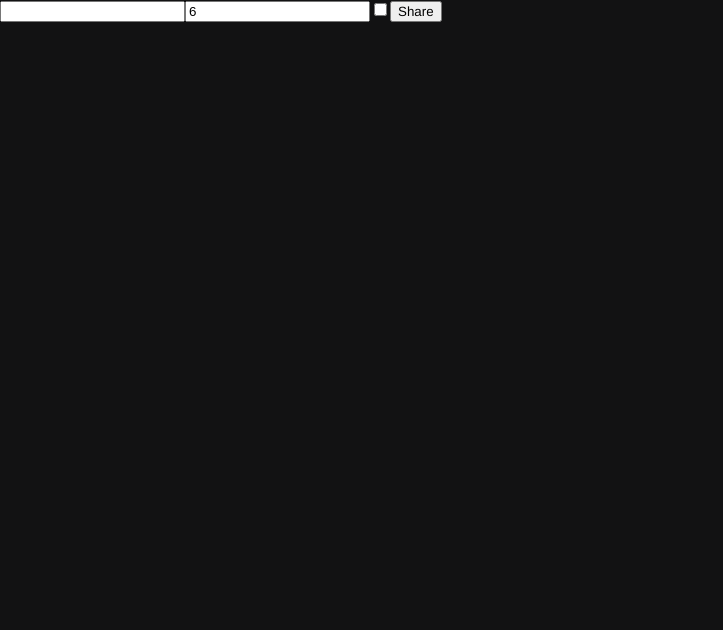
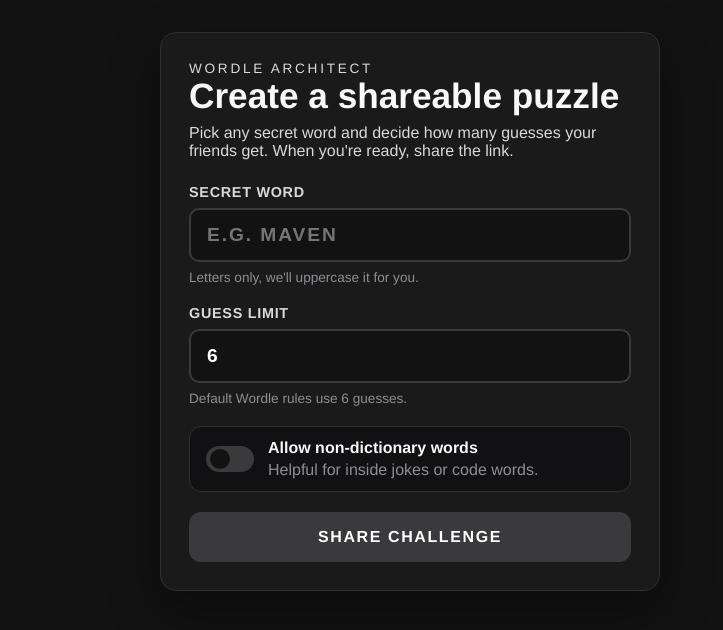
Before and after one commit to parksmojo/wordle-architect, an Angular app: page /design in a window 1280 px wide. Shown: the top 630 px of the page, without its empty margins (0-723 px from the left). Built offline with nearby package versions, Linux system fonts and the light colour scheme.

Commit message:
Enhance design page layout and form functionality; add input validation and sharing options

```diff
--- a/src/app/pages/design-page/design-page.css
+++ b/src/app/pages/design-page/design-page.css
@@ -0,0 +1,228 @@
+:host {
+  display: flex;
+  justify-content: center;
+  padding: 32px 16px 64px;
+  width: 100%;
+}
+
+.design {
+  display: grid;
+  gap: 32px;
+  grid-template-columns: repeat(auto-fit, minmax(320px, 1fr));
+  width: min(960px, 100%);
+}
+
+.design__panel,
+.preview {
+  background-color: #1a1a1b;
+  border: 1px solid #2f3032;
+  border-radius: 16px;
+  box-shadow: 0 20px 50px rgb(0 0 0 / 0.35);
+  padding: 28px;
+  max-width: 500px;
+}
+
+.design__header {
+  margin-bottom: 24px;
+}
+
+.design__eyebrow,
+.preview__eyebrow {
+  color: #b59f3b;
+  font-size: 0.85rem;
+  letter-spacing: 0.2em;
+  margin: 0 0 8px;
+  text-transform: uppercase;
+}
+
+.design__header h1 {
+  font-size: clamp(1.5rem, 3vw, 2.2rem);
+  margin: 0 0 8px;
+}
+
+.design__header p {
+  color: #d7dadc;
+  margin: 0;
+}
+
+.design-form {
+  display: flex;
+  flex-direction: column;
+  gap: 20px;
+}
+
+.field {
+  display: flex;
+  flex-direction: column;
+  gap: 8px;
+}
+
+.field__label {
+  color: #d7dadc;
+  font-size: 0.9rem;
+  font-weight: 600;
+  letter-spacing: 0.05em;
+  text-transform: uppercase;
+}
+
+.field__input {
+  background-color: #121213;
+  border: 2px solid #3a3a3c;
+  border-radius: 10px;
+  color: #fff;
+  font-size: 1.2rem;
+  font-weight: 600;
+  letter-spacing: 0.1em;
+  padding: 14px 16px;
+  text-transform: uppercase;
+}
+
+.field__input:focus {
+  border-color: #b59f3b;
+  outline: none;
+}
+
+.field__hint {
+  color: #8d8f94;
+  font-size: 0.85rem;
+}
+
+.toggle {
+  align-items: center;
+  background-color: #111113;
+  border: 1px solid #2f3032;
+  border-radius: 12px;
+  display: flex;
+  gap: 14px;
+  padding: 12px 16px;
+  position: relative;
+}
+
+.toggle input {
+  height: 0;
+  left: -9999px;
+  opacity: 0;
+  position: absolute;
+  width: 0;
+}
+
+.toggle__indicator {
+  background-color: #3a3a3c;
+  border-radius: 999px;
+  height: 26px;
+  position: relative;
+  width: 48px;
+}
+
+.toggle__indicator::after {
+  background-color: #121213;
+  border-radius: 50%;
+  content: '';
+  height: 20px;
+  left: 4px;
+  position: absolute;
+  top: 3px;
+  transition:
+    transform 0.15s ease,
+    background-color 0.15s ease;
+  width: 20px;
+}
+
+.toggle input:checked + .toggle__indicator {
+  background-color: #538d4e;
+}
+
+.toggle input:checked + .toggle__indicator::after {
+  background-color: #f8f8f8;
+  transform: translateX(18px);
+}
+
+.toggle__label {
+  font-weight: 600;
+}
+
+.toggle__hint {
+  color: #8d8f94;
+  margin: 4px 0 0;
+}
+
+.share-button {
+  background-color: #538d4e;
+  border: none;
+  border-radius: 12px;
+  color: #fff;
+  cursor: pointer;
+  font-size: 1rem;
+  font-weight: 700;
+  letter-spacing: 0.1em;
+  padding: 16px;
+  text-transform: uppercase;
+  transition:
+    transform 0.1s ease,
+    filter 0.1s ease;
+}
+
+.share-button:disabled {
+  background-color: #3a3a3c;
+  cursor: not-allowed;
+  filter: none;
+}
+
+.share-button:not(:disabled):active {
+  transform: scale(0.98);
+}
+
+.preview__header {
+  margin-bottom: 20px;
+}
+
+.preview strong {
+  font-size: 1.1rem;
+}
+
+.preview__tiles {
+  display: block;
+  border-radius: 12px;
+  border: 1px dashed #3a3a3c;
+  width: 100%;
+  padding: 16px 8px;
+}
+
+.preview__details {
+  border-top: 1px solid #2f3032;
+  display: grid;
+  gap: 12px;
+  grid-template-columns: repeat(auto-fit, minmax(120px, 1fr));
+  margin: 20px 0 12px;
+  padding-top: 20px;
+}
+
+.preview__details dt {
+  color: #8d8f94;
+  font-size: 0.8rem;
+  letter-spacing: 0.1em;
+  text-transform: uppercase;
+}
+
+.preview__details dd {
+  font-size: 1.2rem;
+  font-weight: 700;
+  margin: 4px 0 0;
+}
+
+.preview__hint {
+  color: #8d8f94;
+  font-size: 0.9rem;
+  margin: 0;
+}
+
+@media (max-width: 640px) {
+  :host {
+    padding-top: 24px;
+  }
+
+  .design__panel,
+  .preview {
+    padding: 24px 20px;
+  }
+}
--- a/src/app/pages/design-page/design-page.html
+++ b/src/app/pages/design-page/design-page.html
@@ -1,5 +1,58 @@
-<input [(ngModel)]="word" />
-<input type="number" [(ngModel)]="guessLimit" />
-<input type="checkbox" [(ngModel)]="allowNonsense" />
+<div class="design">
+  <section class="design__panel">
+    <header class="design__header">
+      <p class="design__eyebrow">Wordle Architect</p>
+      <h1>Create a shareable puzzle</h1>
+      <p>
+        Pick any secret word and decide how many guesses your friends get. When you're ready, share
+        the link.
+      </p>
+    </header>
 
-<button (click)="share()">Share</button>
+    <form class="design-form" (ngSubmit)="share()" novalidate>
+      <label class="field">
+        <span class="field__label">Secret word</span>
+        <input
+          class="field__input"
+          type="text"
+          maxlength="16"
+          placeholder="E.g. MAVEN"
+          autocomplete="off"
+          autocapitalize="characters"
+          spellcheck="false"
+          [(ngModel)]="wordInputModel"
+          name="word"
+          required
+        />
+        <span class="field__hint">Letters only, we'll uppercase it for you.</span>
+      </label>
+
+      <label class="field">
+        <span class="field__label">Guess limit</span>
+        <input
+          class="field__input"
+          type="number"
+          min="1"
+          max="12"
+          [(ngModel)]="guessLimitModel"
+          name="guessLimit"
+          required
+        />
+        <span class="field__hint">Default Wordle rules use 6 guesses.</span>
+      </label>
+
+      <label class="toggle">
+        <input type="checkbox" [(ngModel)]="allowNonsenseModel" name="allowNonsense" />
+        <span class="toggle__indicator"></span>
+        <div>
+          <span class="toggle__label">Allow non-dictionary words</span>
+          <p class="toggle__hint">Helpful for inside jokes or code words.</p>
+        </div>
+      </label>
+
+      <button class="share-button" type="submit" [disabled]="shareDisabled()">
+        Share challenge
+      </button>
+    </form>
+  </section>
+</div>
--- a/src/app/pages/design-page/design-page.ts
+++ b/src/app/pages/design-page/design-page.ts
@@ -1,11 +1,11 @@
-import { Component, inject, signal } from '@angular/core';
+import { Component, computed, inject, signal } from '@angular/core';
 import { FormsModule } from '@angular/forms';
 import { Comms } from '../../services/comms';
-import { debounced } from '../../utils/debounced';
+import { GuessSlot } from '../solve-page/game/guess-slot/guess-slot';
 
 @Component({
   selector: 'app-design-page',
-  imports: [FormsModule],
+  imports: [FormsModule, GuessSlot],
   templateUrl: './design-page.html',
   styleUrl: './design-page.css',
 })
@@ -13,9 +13,40 @@
   private comms = inject(Comms);
 
   wordInput = signal('');
-  word = debounced(this.wordInput);
   guessLimit = signal('6');
   allowNonsense = signal(false);
+
+  wordPreview = computed(() => this.wordInput().toUpperCase());
+  wordPreviewLength = computed(() => {
+    const value = this.wordInput().trim().length;
+    return value > 0 ? value : 5;
+  });
+  wordLength = computed(() => this.wordInput().trim().length);
+  shareDisabled = computed(() => this.wordInput().trim().length === 0);
+
+  get wordInputModel() {
+    return this.wordInput();
+  }
+
+  set wordInputModel(value: string) {
+    this.wordInput.set(value.replace(/[^a-zA-Z]/g, '').toUpperCase());
+  }
+
+  get guessLimitModel() {
+    return this.guessLimit();
+  }
+
+  set guessLimitModel(value: string | number | null) {
+    this.guessLimit.set(value == null ? '' : String(value));
+  }
+
+  get allowNonsenseModel() {
+    return this.allowNonsense();
+  }
+
+  set allowNonsenseModel(value: boolean) {
+    this.allowNonsense.set(value);
+  }
 
   share = () => {
     const guessLimit = parseInt(this.guessLimit());
@@ -23,8 +54,11 @@
       throw 'NaN';
     }
 
+    const secretWord = this.wordInput();
+    if (!secretWord) return;
+
     this.comms.shareChallenge({
-      word: this.word(),
+      word: secretWord,
       guessLimit,
       allowNonsense: this.allowNonsense(),
     });
--- a/src/app/pages/solve-page/game/game.html
+++ b/src/app/pages/solve-page/game/game.html
@@ -8,5 +8,11 @@
     }
   </div>
 
-  <app-keyboard class="game-keyboard" [states]="letters()" />
+  <app-keyboard
+    class="game-keyboard"
+    [states]="letters()"
+    (keypress)="addLetter($event)"
+    (delete)="deleteLetter()"
+    (submit)="submitGuess()"
+  />
 </div>
--- a/src/app/pages/solve-page/game/game.ts
+++ b/src/app/pages/solve-page/game/game.ts
@@ -11,7 +11,9 @@
 })
 export class Game {
   challenge = input.required<Challenge>();
-  guesses = linkedSignal<undefined[]>(() => Array(this.challenge().guessLimit ?? 6));
+  guesses = linkedSignal<([string, string] | string | undefined)[]>(() =>
+    Array(this.challenge().guessLimit ?? 6),
+  );
   guessNum = signal(0);
   currentGuess = signal<string[]>([]);
   letters = signal<Record<string, Color>>({});
@@ -23,4 +25,61 @@
       this.currentGuess.update((curr) => [...curr, letter]);
     }
   }
+
+  deleteLetter() {
+    this.currentGuess.update((curr) => {
+      curr.pop();
+      return [...curr];
+    });
+  }
+
+  submitGuess() {
+    if (this.currentGuess().length < this.challenge().word.length) {
+      return;
+    }
+
+    const colors = this.compare(this.challenge().word, this.currentGuess());
+
+    this.guesses.update((prev) => {
+      prev[this.guessNum()] = [this.currentGuess().join(''), colors.join('')];
+      return [...prev];
+    });
+    this.guessNum.update((prev) => prev + 1);
+
+    for (const [i, color] of colors.entries()) {
+      const letter = this.currentGuess()[i];
+      const prev = this.letters()[letter];
+
+      if (!prev || (prev === 'y' && color === 'g')) {
+        this.letters.update((obj) => ({
+          ...obj,
+          [letter]: color,
+        }));
+      }
+    }
+
+    this.currentGuess.set([]);
+  }
+
+  compare(answer: string, guess: string[]) {
+    const availableLetters = new Map<string, number>();
+    for (const letter of answer) {
+      availableLetters.set(letter, (availableLetters.get(letter) ?? 0) + 1);
+    }
+    const colors: Color[] = guess.map((letter, i) => {
+      if (letter === answer[i]) {
+        availableLetters.set(letter, (availableLetters.get(letter) ?? 1) - 1);
+        return 'g';
+      } else {
+        return 'b';
+      }
+    });
+    for (const [i, letter] of guess.entries()) {
+      if (availableLetters.get(letter) && colors[i] !== 'g') {
+        availableLetters.set(letter, (availableLetters.get(letter) ?? 1) - 1);
+        colors[i] = 'y';
+      }
+    }
+    return colors;
+  }
 }
--- a/src/app/pages/solve-page/game/keyboard/keyboard.html
+++ b/src/app/pages/solve-page/game/keyboard/keyboard.html
@@ -7,6 +7,7 @@
           class="key"
           [class.key--wide]="key.size === 'wide'"
           [style.backgroundColor]="backgroundFor(key)"
+          (click)="handleKeypress(key.id)"
         >
           {{ key.label }}
         </button>
--- a/src/app/pages/solve-page/game/keyboard/keyboard.ts
+++ b/src/app/pages/solve-page/game/keyboard/keyboard.ts
@@ -1,4 +1,4 @@
-import { Component, input } from '@angular/core';
+import { Component, input, output } from '@angular/core';
 import { Color, colorToHex } from '../../../../schema/schema';
 
 type KeyKind = 'letter' | 'enter' | 'delete';
@@ -25,6 +25,9 @@
 export class Keyboard {
   protected readonly rows = KEYBOARD_ROWS;
   states = input.required<Record<string, Color>>();
+  keypress = output<string>();
+  submit = output();
+  delete = output();
 
   protected backgroundFor(key: KeyConfig) {
     if (key.kind !== 'letter') {
@@ -33,6 +36,16 @@
 
     const state = this.states()[key.id];
     return colorToHex(state);
+  }
+
+  handleKeypress(keyId: string) {
+    if (keyId === 'enter') {
+      this.submit.emit();
+    } else if (keyId === 'delete') {
+      this.delete.emit();
+    } else {
+      this.keypress.emit(keyId);
+    }
   }
 }
 
@@ -54,10 +67,6 @@
   { keys: letterRow('qwertyuiop') },
   { keys: letterRow('asdfghjkl'), offset: true },
   {
-    keys: [
-      actionKey('enter', 'ENTER'),
-      ...letterRow('zxcvbnm'),
-      actionKey('delete', 'DEL'),
-    ],
+    keys: [actionKey('enter', 'ENTER'), ...letterRow('zxcvbnm'), actionKey('delete', 'DEL')],
   },
 ];
```
